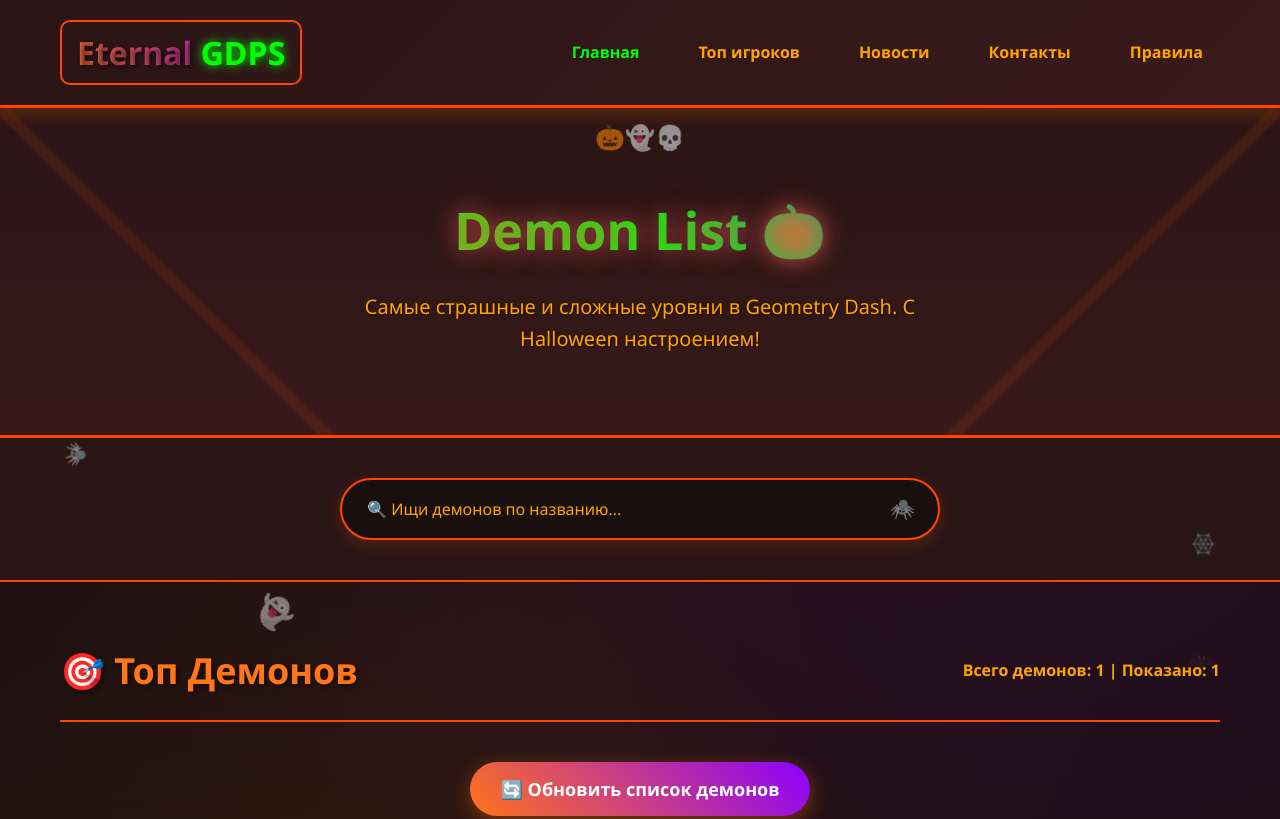
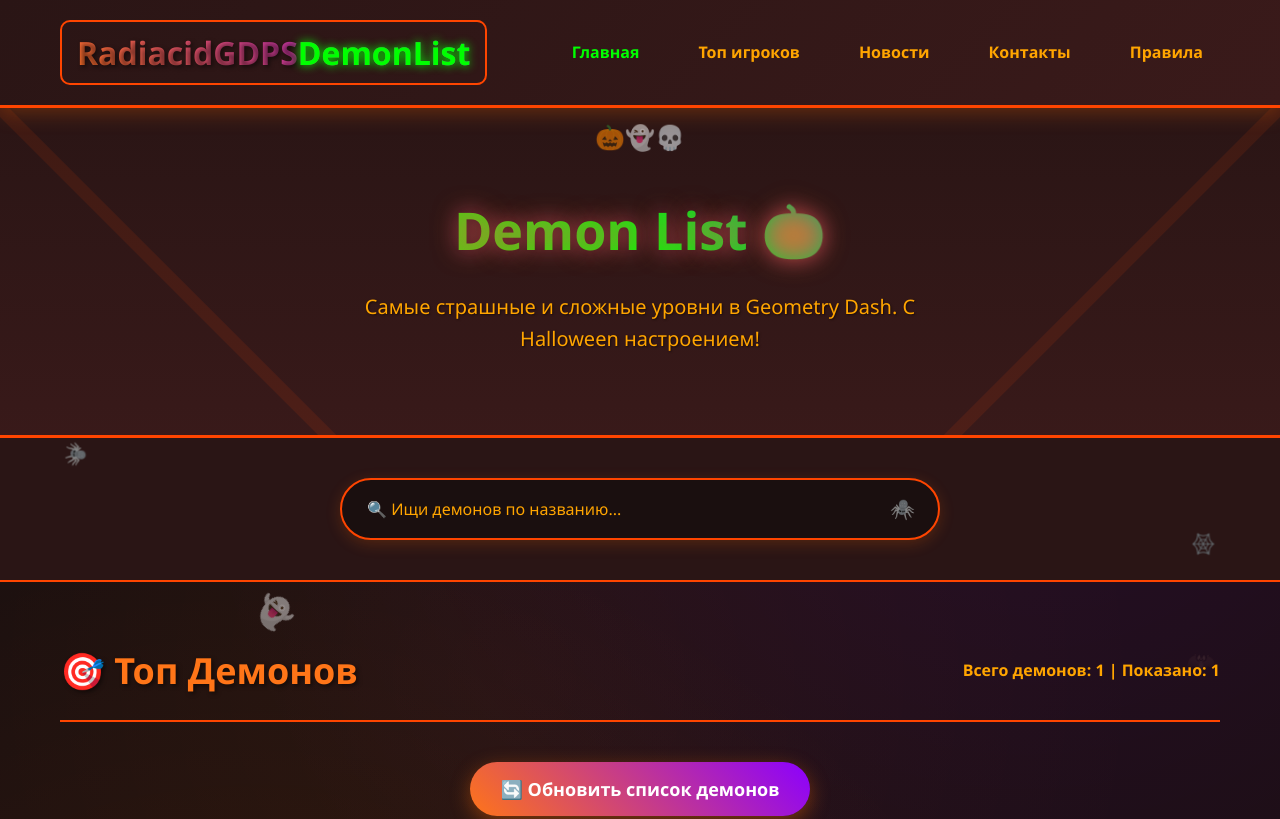
Before and after one commit to maynnank-cmyk/RadiacidGDPSDemonList, a website: page index.html in a window 1280 px wide. Shown: the top 819 px of the page. Drawn offline with Linux system fonts and the light colour scheme.

Commit message:
Update index.html

```diff
--- a/index.html
+++ b/index.html
@@ -3,7 +3,7 @@
 <head>
     <meta charset="UTF-8">
     <meta name="viewport" content="width=device-width, initial-scale=1.0">
-    <title>Geometry Dash Extreme Demon List - Halloween Edition</title>
+    <title>RadiacidGDPS</title>
     <style>
         :root {
             --bg-primary: #1a0f0f;
@@ -714,7 +714,7 @@
     <header>
         <div class="container">
             <div class="header-content">
-                <a href="index.html" class="logo">Eternal <span>GDPS</span></a>
+                <a href="index.html" class="logo">RadiacidGDPS<span>DemonList</span></a>
                 <nav>
                     <ul>
                         <li><a href="index.html" style="color: var(--accent-green);">Главная</a></li>
```
